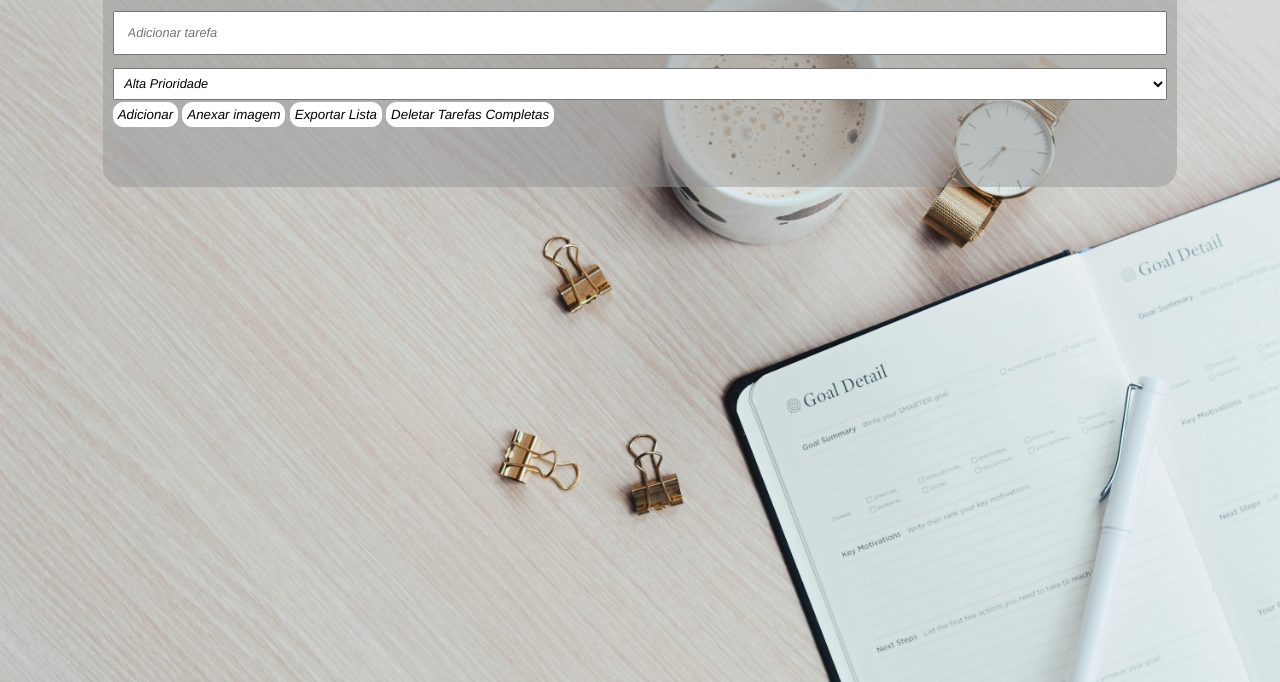
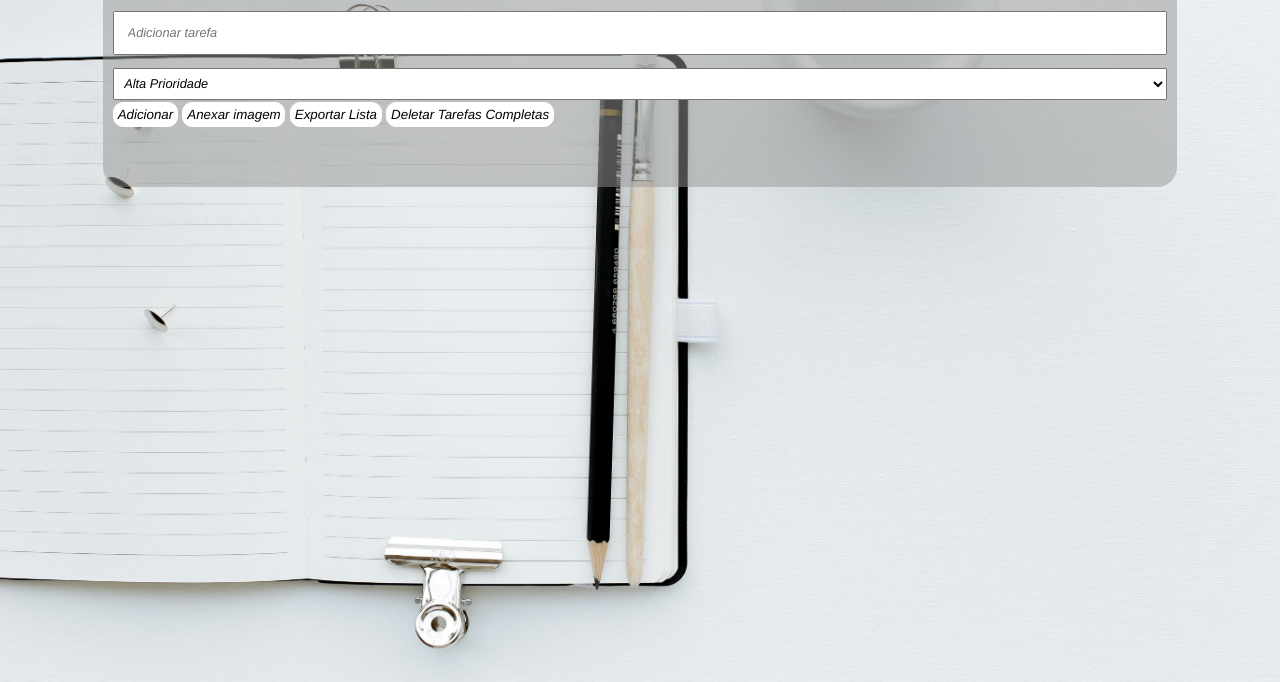
Before and after one commit to JonatasPablo/lista-de-tarefas, a plain HTML site: page index.html in a window 1280 px wide. Shown: the part 118-800 px from the top of the page. Drawn offline with Linux system fonts and the light colour scheme.

Commit message:
Add files via upload

```diff
--- a/index.html
+++ b/index.html
@@ -3,7 +3,7 @@
 <head>
     <meta charset="UTF-8">
     <meta name="viewport" content="width=device-width, initial-scale=1.0">
-    <link rel="icon" href="icones/lista-de-compras.ico" type="image/x-icon">
+    <link rel="icon" href="lista-de-compras.ico" type="image/x-icon">
     <title>Lista de Tarefas</title>
     <link rel="stylesheet" href="https://cdnjs.cloudflare.com/ajax/libs/font-awesome/6.5.1/css/all.min.css"
     integrity="sha512-DTOQO9RWCH3ppGqcWaEA1BIZOC6xxalwEsw9c2QQeAIftl+Vegovlnee1c9QX4TctnWMn13TZye+giMm8e2LwA=="
@@ -18,7 +18,7 @@
         }
 
         body {
-            background-image: url("fundo (6).jpg");
+            background-image: url("fundo (3).jpg");
             background-position: center;
             background-size: cover;
             background-attachment: fixed;
```
Also changed, not shown: Backup.txt (added).
